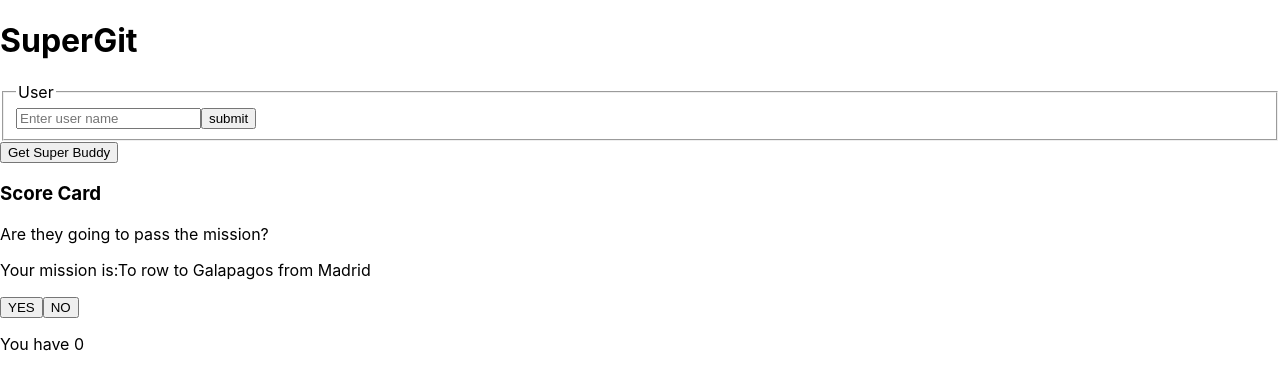
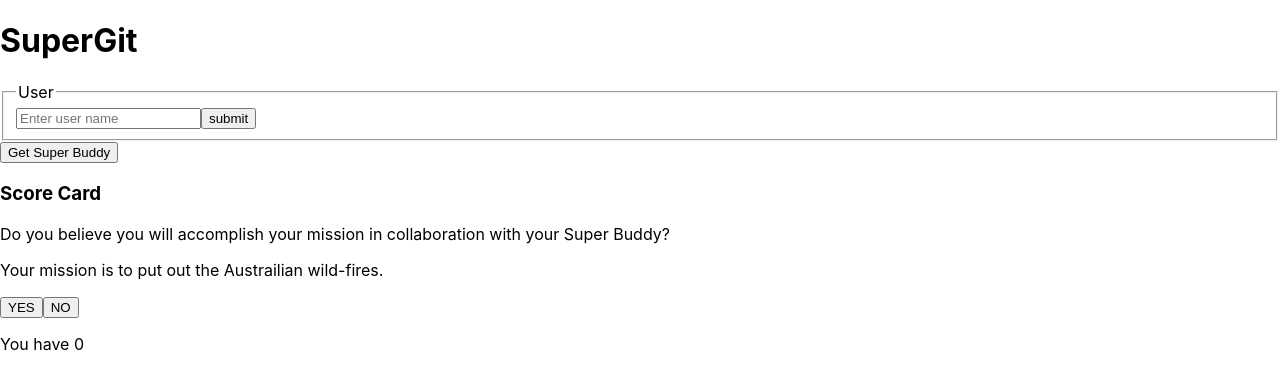
Before and after one commit to fac18/roshjud-react, a React (Create React App) app: page / in a window 1280 px wide. Shown: the top 390 px of the page. Built offline with nearby package versions, Linux system fonts and the light colour scheme.

Commit message:
Edited mission statements

```diff
--- a/src/components/ScoreCard.js
+++ b/src/components/ScoreCard.js
@@ -15,9 +15,9 @@ const ScoreCard = () => {
   const userTrueFalse = [];
 
   const mission = [
-    "To row to Galapagos from Madrid",
-    "To Eat 1000 super spicy hot chicken wing in 1 min",
-    "To fly to Pluto and back in 18h"
+    "to put out the Austrailian wild-fires.",
+    "to find and resuce the girls who have gone missing from the detention camps on the Mexican-US border.",
+    "to create a perpetual motion machine."
   ];
 
   // onClick={increment} aria-label="increment score"
@@ -25,9 +25,9 @@ const ScoreCard = () => {
   return (
     <div>
       <h3>Score Card</h3>
-      <p>Are they going to pass the mission?</p>
+      <p>Do you believe you will accomplish your mission in collaboration with your Super Buddy?</p>
       <p>
-        Your mission is:{mission[Math.floor(Math.random() * (3 - 1 + 1) + 0)]}
+        Your mission is {mission[Math.floor(Math.random() * (3 - 1 + 1) + 0)]}
       </p>
       <button
         value="true"
```
